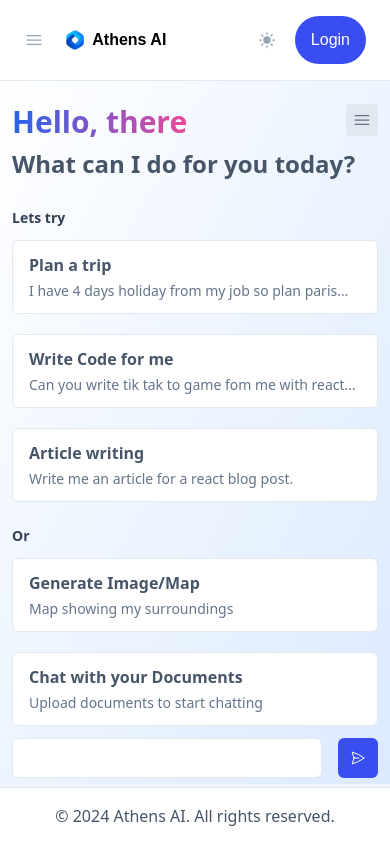
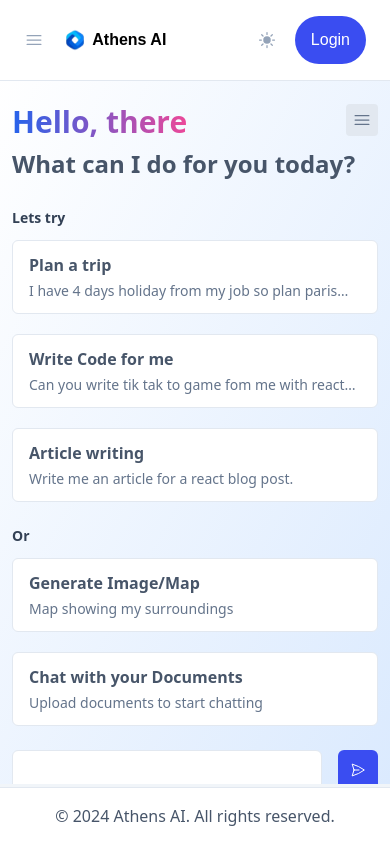
Before and after one commit to Njihia413/athens-ai, a React (Vite) app: page /guest in a window 390 px wide. Built offline with nearby package versions, Linux system fonts and the light colour scheme.

Commit message:
Revert changes coz waah

```diff
--- a/src/pages/Chat/Guest/index.jsx
+++ b/src/pages/Chat/Guest/index.jsx
@@ -318,20 +318,20 @@ function Guest() {
                                                 <h5 className="font-bold text-sm mb-3 text-slate-700 dark:text-slate-100">Or </h5>
                                                 <div
                                                     className="grid grid-flow-dense sm:grid-cols-2 md:grid-cols-3 gap-5">
-                                                    <Link to="/signup"
+                                                    <div
                                                           className="px-4 py-3 rounded-md bg-white dark:bg-slate-950 border border-slate-200 dark:border-slate-800">
                                                         <h6 className="font-bold text-base mb-1 text-slate-600 dark:text-slate-100">Generate
                                                             Image/Map</h6>
                                                         <p className="text-sm line-clamp-1 text-slate-500 dark:text-slate-300">Map
                                                             showing my surroundings</p>
-                                                    </Link>
-                                                    <Link to="/signup"
+                                                    </div>
+                                                    <div
                                                           className="px-4 py-3 rounded-md bg-white dark:bg-slate-950 border border-slate-200 dark:border-slate-800">
                                                         <h6 className="font-bold text-base mb-1 text-slate-600 dark:text-slate-100">Chat
                                                             with your Documents</h6>
                                                         <p className="text-sm line-clamp-1 text-slate-500 dark:text-slate-300">Upload
                                                             documents to start chatting</p>
-                                                    </Link>
+                                                    </div>
                                                 </div>
                                             </div>
                                         </div>
@@ -360,7 +360,7 @@ function Guest() {
                                     {/*        </div>*/}
                                     {/*    </li>*/}
                                     {/*</ul>*/}
-                                    <div className="flex items-start gap-4 xs:mb-6 sm:mb-0">
+                                    <div className="flex items-start gap-4 mt-3">
                                         <div contentEditable className="py-2.5 px-4 z-10 w-full rounded-md text-sm/[1.125rem] bg-white dark:bg-slate-950 text-slate-600 dark:text-slate-200 placeholder:text-slate-400 placeholder:dark:text-slate-500 border border-slate-200 dark:border-slate-800 disabled:bg-slate-100 disabled:text-slate-400 focus:border-blue-200 focus:shadow-none focus:outline-none"></div>
                                         <ButtonIcon className="bg-[#3A4DF1] text-white hover:bg-blue-800">
                                             <PaperAirplaneIcon className="h-4" />
```
